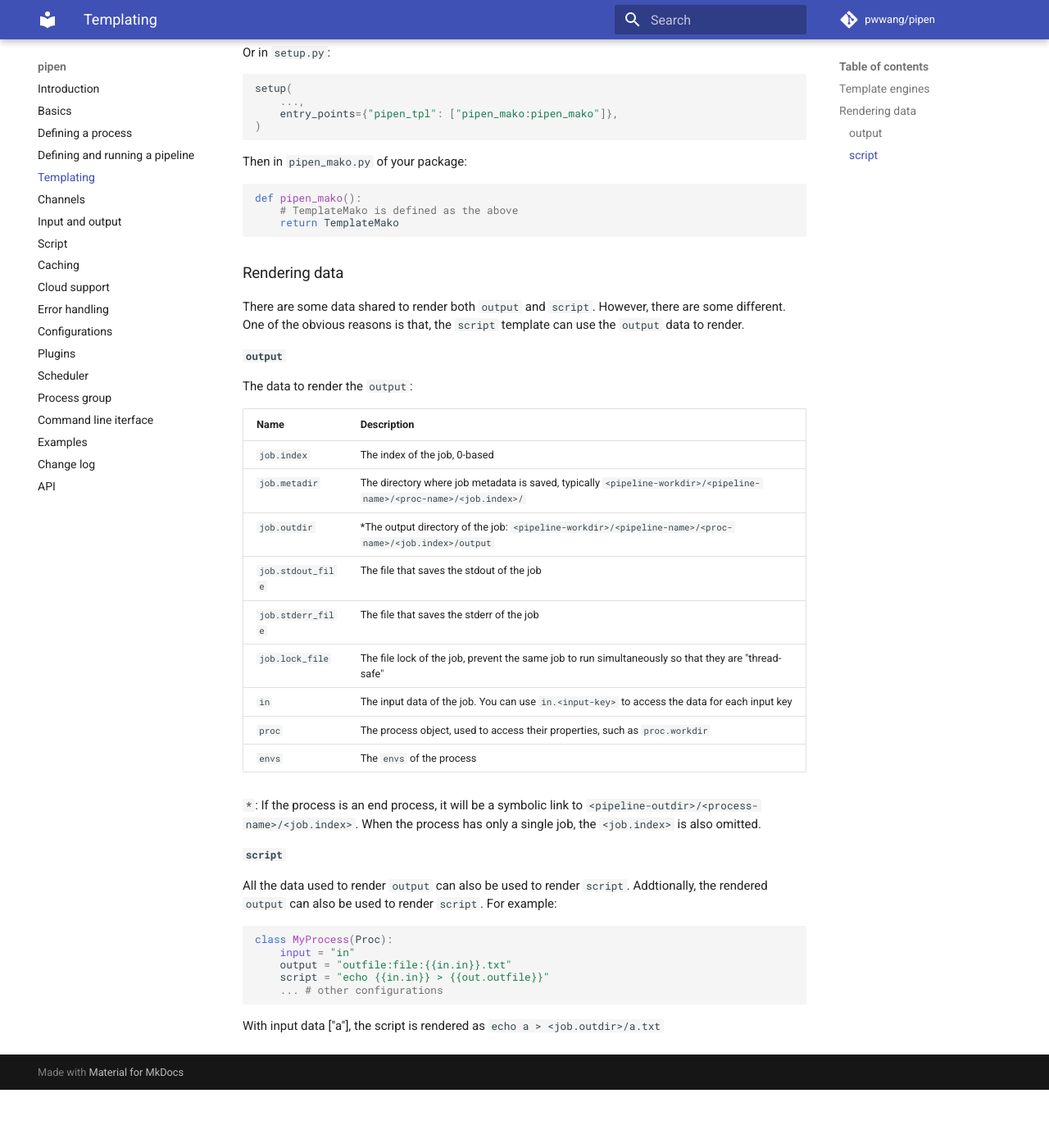
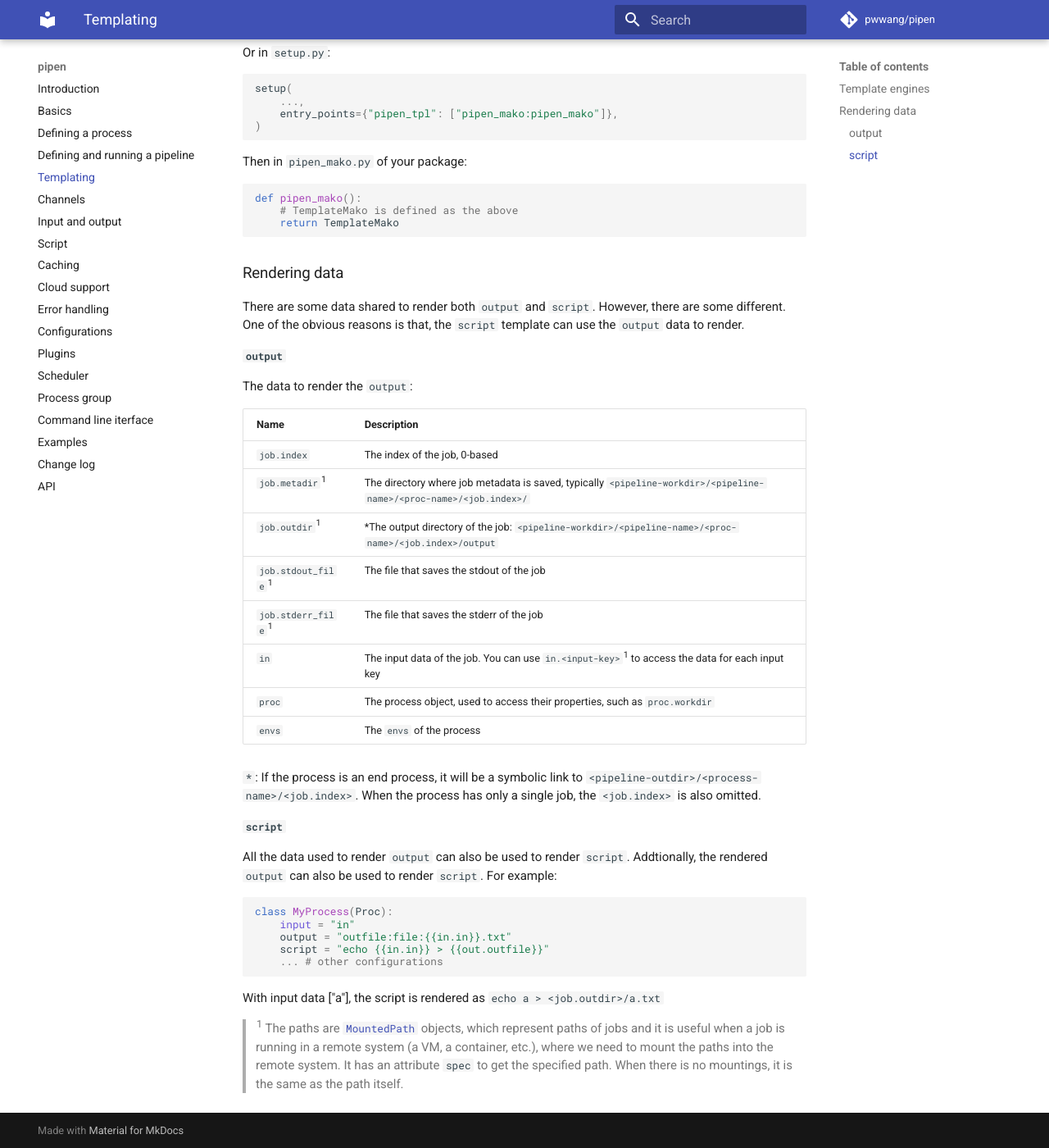
Before and after one commit to pwwang/pipen, an MkDocs documentation site: the page built from docs/templating.md, in a window 1280 px wide and 1400 px high, scrolled down 1148 px. Shown: the whole window at 82% size. Built offline with MkDocs 1.6.1 and Material for MkDocs 9.7.7, drawn with Linux system fonts in a browser that asks for light colours; comment, search, counter and statistics services are not loaded; before the commit the page ends 2477 px from its top, so only the background shows below that.

Commit message:
docs: update templating documentation to clarify job metadata paths

```diff
--- a/docs/templating.md
+++ b/docs/templating.md
@@ -85,12 +85,11 @@ The data to render the `output`:
 |Name|Description|
 |-|-|
 |`job.index`|The index of the job, 0-based|
-|`job.metadir`|The directory where job metadata is saved, typically `<pipeline-workdir>/<pipeline-name>/<proc-name>/<job.index>/`|
-|`job.outdir`|*The output directory of the job: `<pipeline-workdir>/<pipeline-name>/<proc-name>/<job.index>/output`|
-|`job.stdout_file`|The file that saves the stdout of the job|
-|`job.stderr_file`|The file that saves the stderr of the job|
-|`job.lock_file`|The file lock of the job, prevent the same job to run simultaneously so that they are "thread-safe"|
-|`in`|The input data of the job. You can use `in.<input-key>` to access the data for each input key|
+|`job.metadir`<sup>1</sup>|The directory where job metadata is saved, typically `<pipeline-workdir>/<pipeline-name>/<proc-name>/<job.index>/`|
+|`job.outdir`<sup>1</sup>|*The output directory of the job: `<pipeline-workdir>/<pipeline-name>/<proc-name>/<job.index>/output`|
+|`job.stdout_file`<sup>1</sup>|The file that saves the stdout of the job|
+|`job.stderr_file`<sup>1</sup>|The file that saves the stderr of the job|
+|`in`|The input data of the job. You can use `in.<input-key>`<sup>1</sup> to access the data for each input key|
 |`proc`|The process object, used to access their properties, such as `proc.workdir`|
 |`envs`|The `envs` of the process|
 
@@ -111,7 +110,9 @@ class MyProcess(Proc):
 
 With input data ["a"], the script is rendered as `echo a > <job.outdir>/a.txt`
 
+> <sup>1</sup> The paths are [`MountedPath`][4] objects, which represent paths of jobs and it is useful when a job is running in a remote system (a VM, a container, etc.), where we need to mount the paths into the remote system. It has an attribute `spec` to get the specified path. When there is no mountings, it is the same as the path itself.
 
 [1]: https://github.com/pwwang/liquidpy
 [2]: https://github.com/pallets/jinja
 [3]: https://www.makotemplates.org/
+[4]: https://pwwang.github.io/xqute/api/xqute.path/
```
